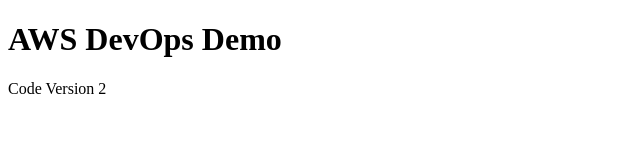
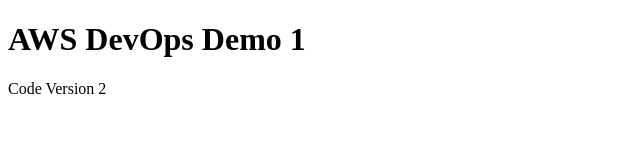
Before and after one commit to subrat-ksahu/AWSCodePipeline, a plain HTML site: page index.html in a window 1280 px wide. Shown: the full height of the page, 0-640 px from the left. Drawn offline with Linux system fonts and the light colour scheme.

Commit message:
new index file

```diff
--- a/index.html
+++ b/index.html
@@ -5,7 +5,7 @@
 </head>
 <body>
 
-<h1>AWS DevOps Demo</h1>
+<h1>AWS DevOps Demo 1</h1>
 <p>Code Version 2</p>
 
 </body>
```
